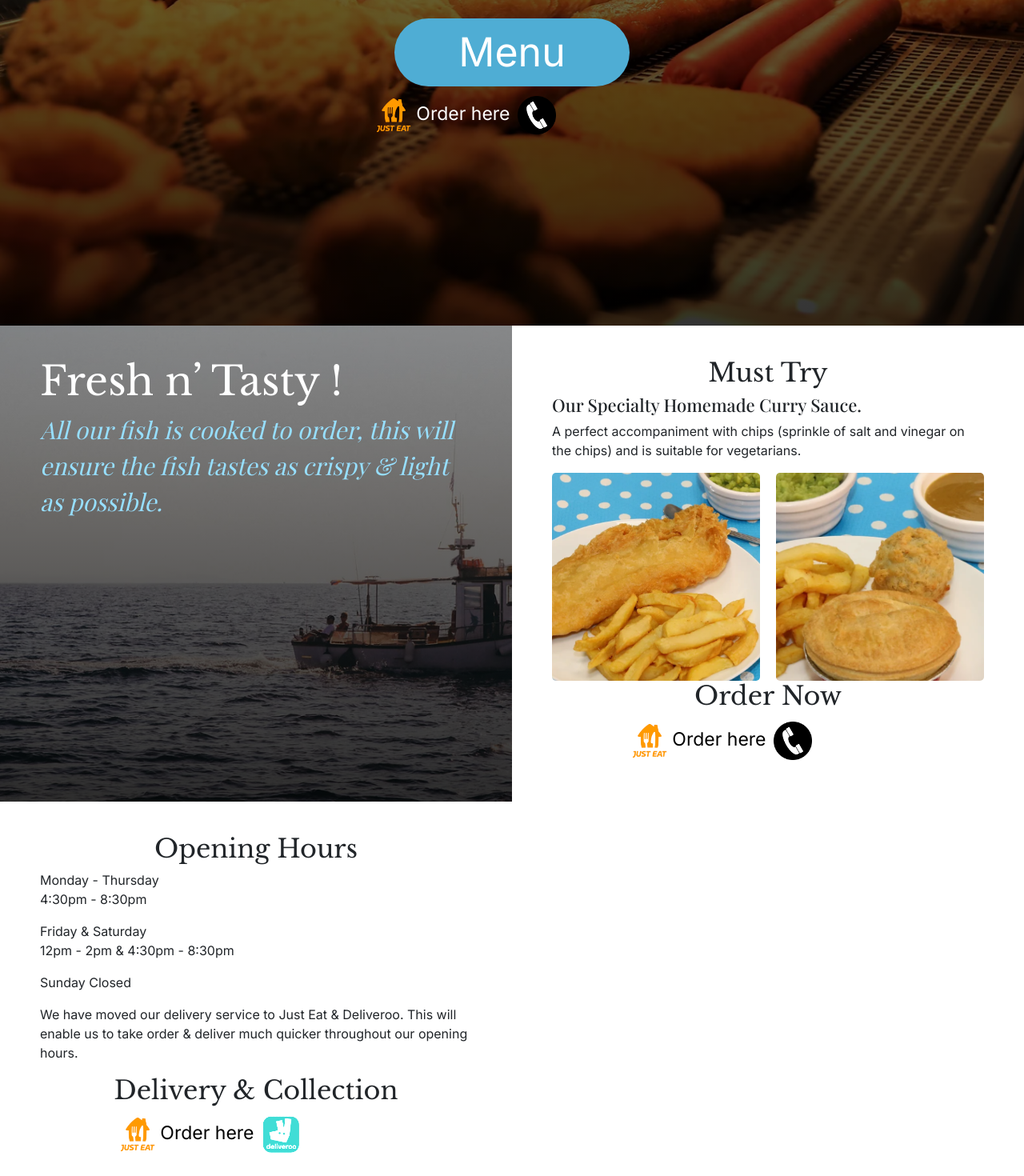
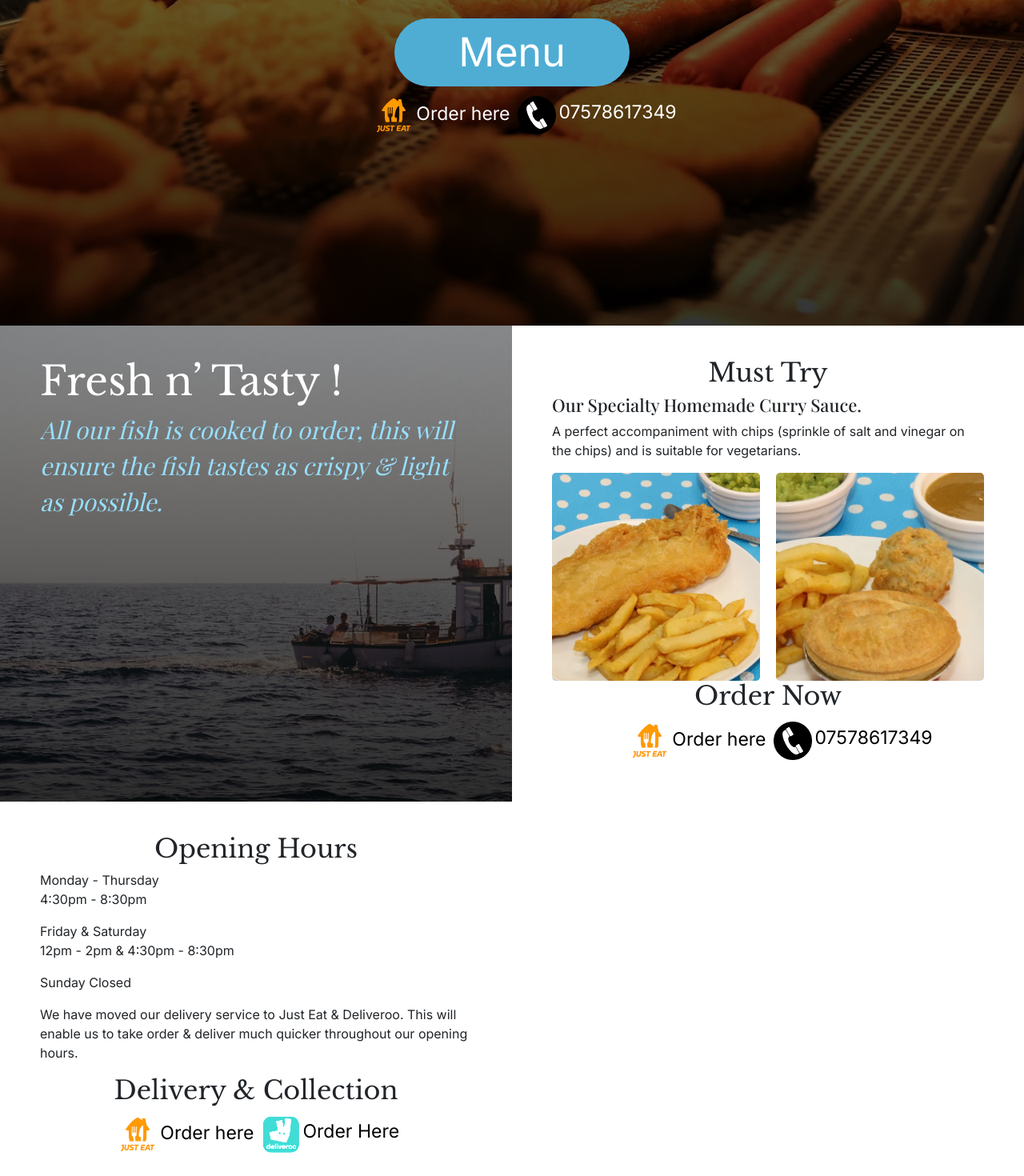
Before and after one commit to EvaSuper0115/fish-n-chips, a React (Create React App) app: page / in a window 1280 px wide. Shown: the part 460-1930 px from the top of the page at 80% size. Built offline with nearby package versions, Linux system fonts and the light colour scheme; a web font is replaced by a local one.

Commit message:
now the order grid component is fully flexible

```diff
--- a/src/IntroductionPage.js
+++ b/src/IntroductionPage.js
@@ -46,6 +46,7 @@ export default function IntroductionPage(props) {
               logo1={JustEatLogo}
               logo2={PhoneIcon}
               link1={`https://www.just-eat.co.uk/restaurants-adastral-fish-and-chips-poole/menu/?utm_source=adastralfishnchips.co.uk&utm_medium=restaurant&utm_campaign=order%20button`}
+              content={`07578617349`}
             />
           </div>
         </div>
--- a/src/OpeningHours.js
+++ b/src/OpeningHours.js
@@ -32,6 +32,7 @@ export default function OpeningHours(props) {
               logo2={DeliverooLogo}
               link1={`https://www.just-eat.co.uk/restaurants-adastral-fish-and-chips-poole/menu/?utm_source=adastralfishnchips.co.uk&utm_medium=restaurant&utm_campaign=order%20button`}
               link2={`https://deliveroo.co.uk/menu/Bournemouth/canford-heath-nuffield-industrial-estate/adastral-fish-and-chips?geohash=gcn8em33sn57`}
+              content={`Order Here`}
             />
           </div>
         </div>
--- a/src/PageHero.js
+++ b/src/PageHero.js
@@ -70,6 +70,7 @@ export default function PageHero() {
           logo1={JustEatLogo}
           logo2={PhoneIcon}
           link1={`https://www.just-eat.co.uk/restaurants-adastral-fish-and-chips-poole/menu/?utm_source=adastralfishnchips.co.uk&utm_medium=restaurant&utm_campaign=order%20button`}
+          content={`07578617349`}
         />
       </div>
     </div>
```
